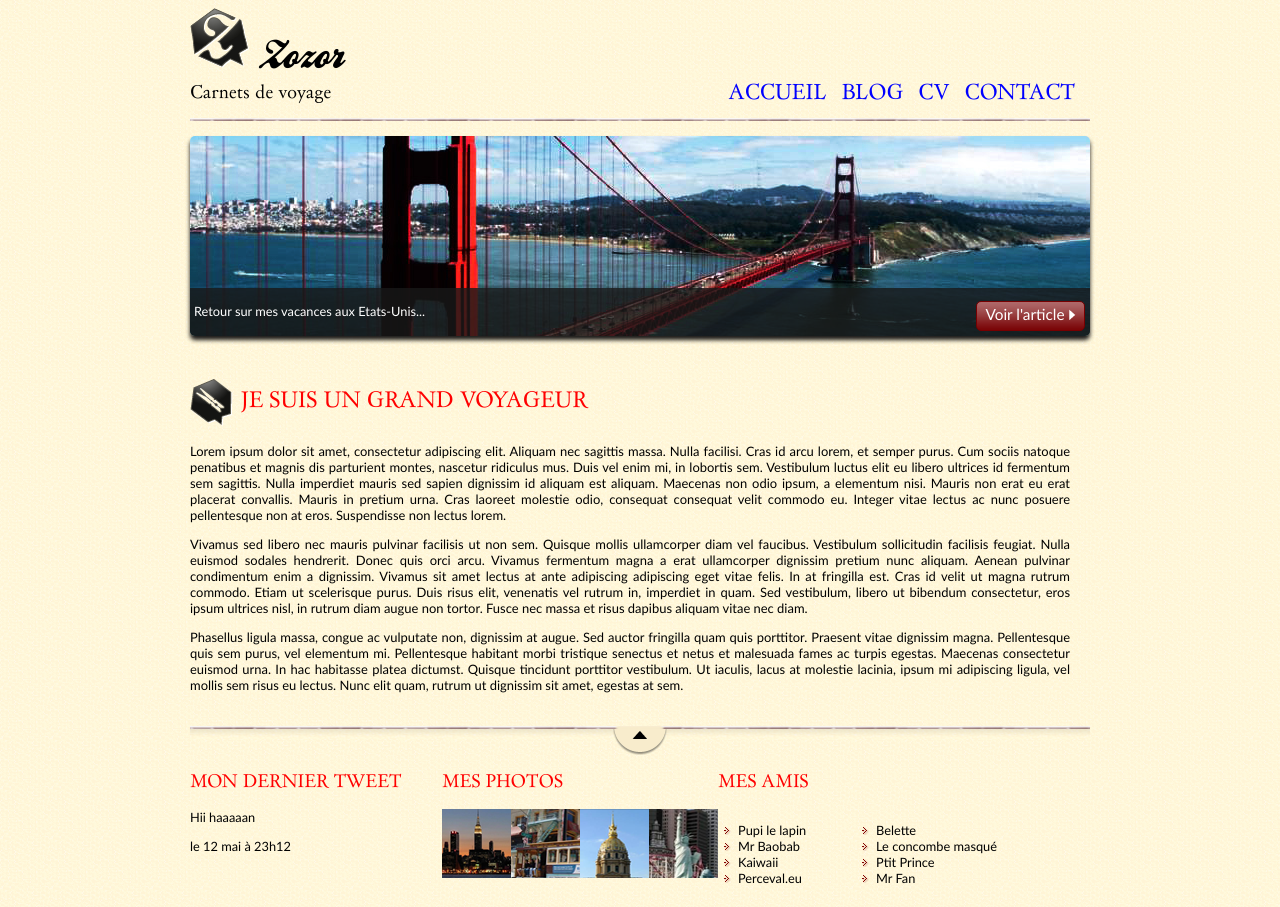
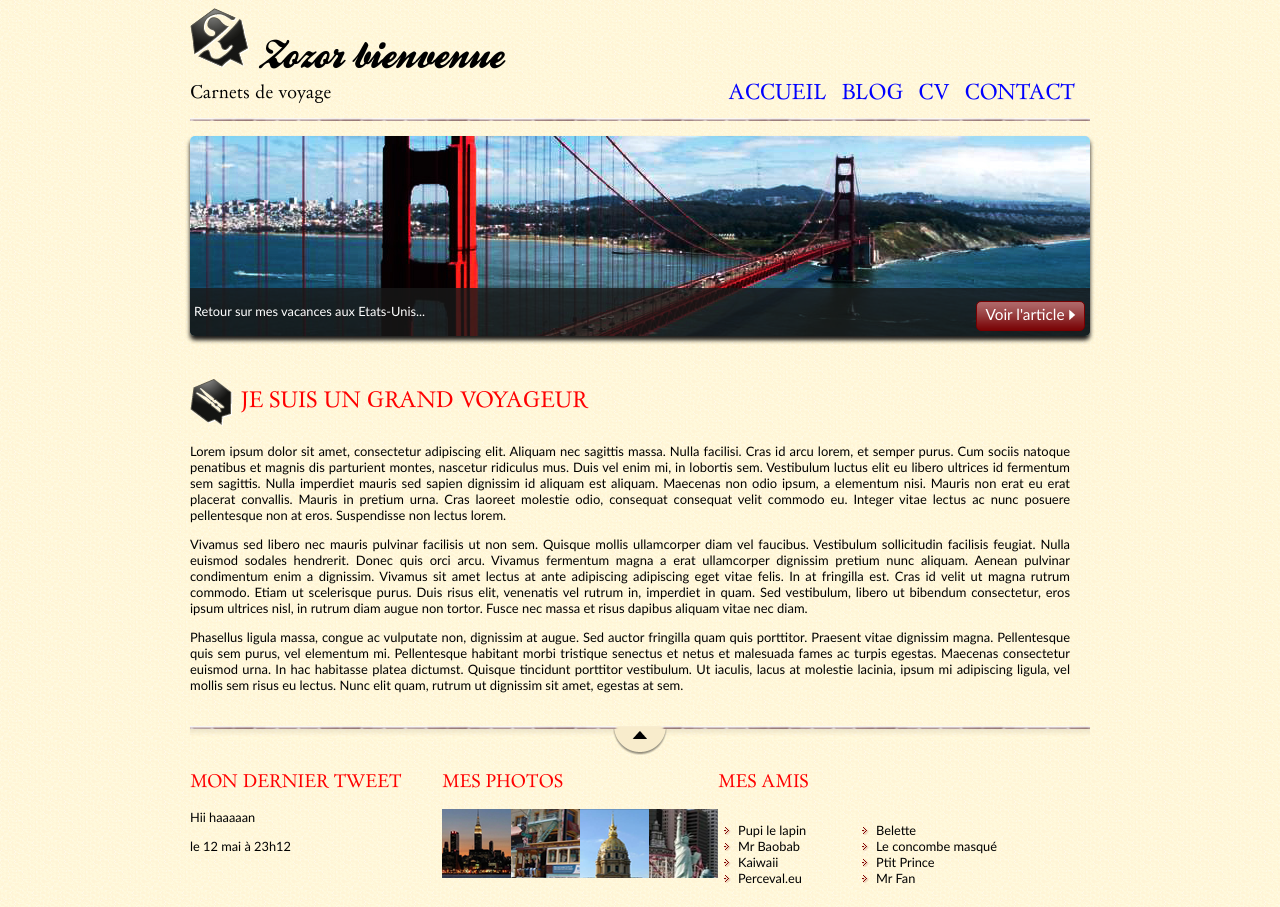
Before and after one commit to essailaurent/IGPDE2, a plain HTML site: page index.html in a window 1280 px wide. Drawn offline with Linux system fonts and the light colour scheme.

Commit message:
modif zozor

```diff
--- a/index.html
+++ b/index.html
@@ -12,7 +12,7 @@
                 <div id="titre_principal">
                     <div id="logo">
                         <img src="pictures/zozor_logo.png" alt="Logo de Zozor" />
-                        <h1>Zozor</h1>
+                        <h1>Zozor bienvenue</h1>
                     </div>
                     <h3>Carnets de voyage</h3>
                 </div>
```
